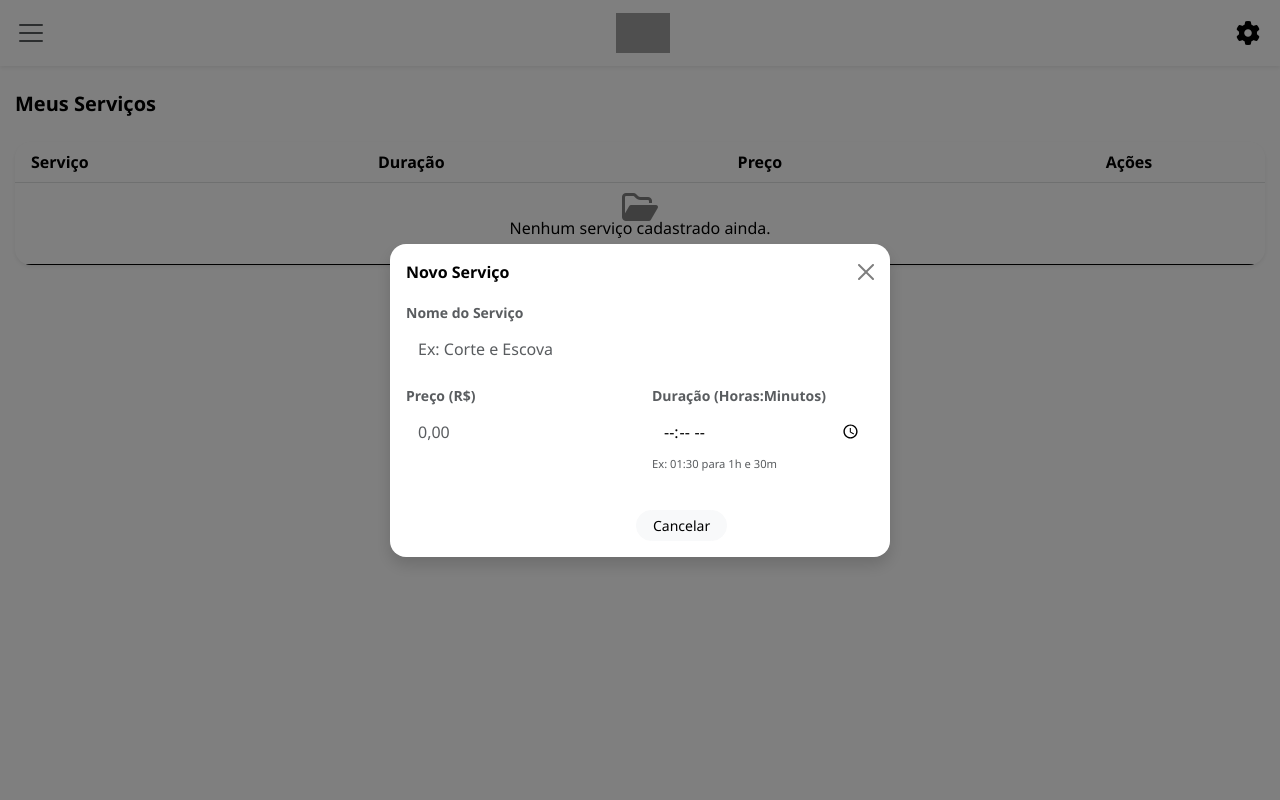
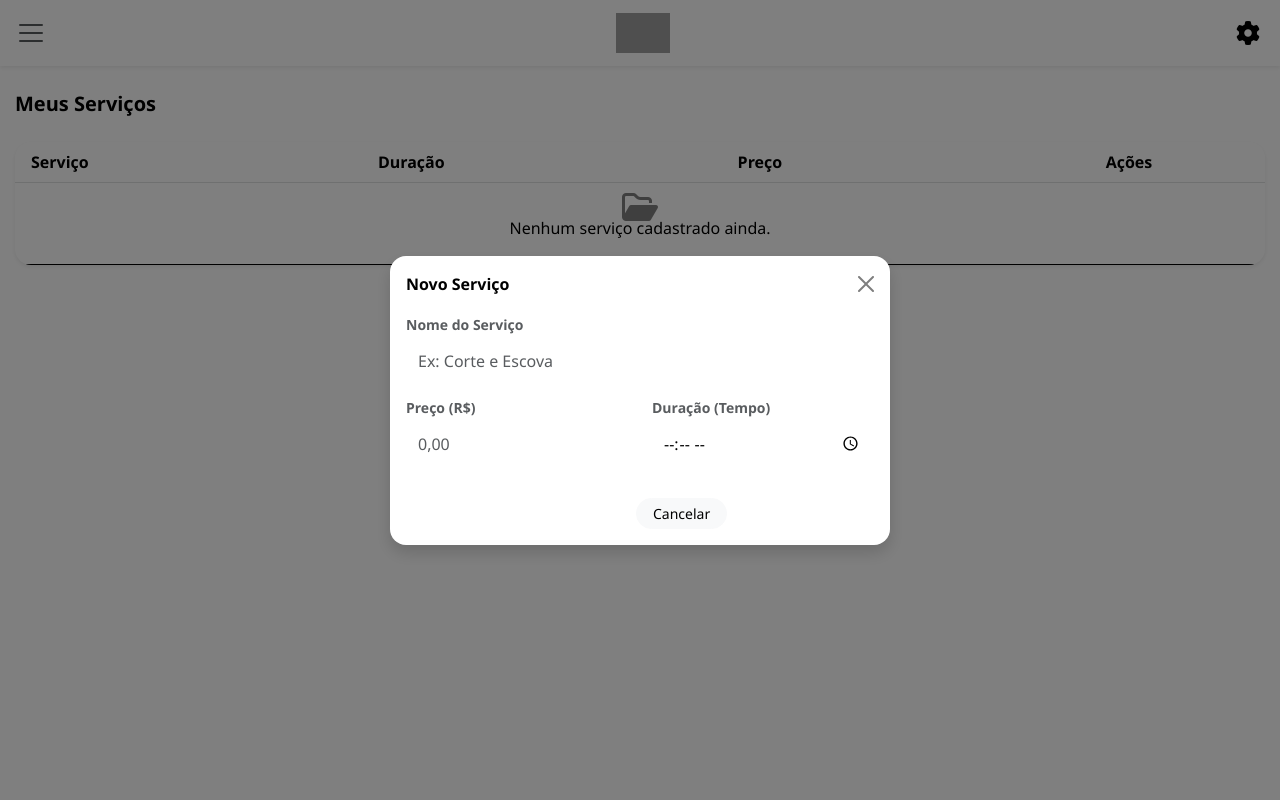
Before and after one commit to viniciusvpg/vpg_saas_manicure, a Flask app: page /servicos in a window 1280 px wide, after a click on "Novo Serviço". Run offline with Flask 3, Linux system fonts and the light colour scheme; a user stored in the database is signed in; data comes from the database, SQL or seed files in the repository; grey boxes are pictures that could not be loaded.

Commit message:
Update servicos.html

```diff
--- a/templates/servicos.html
+++ b/templates/servicos.html
@@ -66,9 +66,8 @@
                             <input type="text" class="form-control rounded-3" name="valor" placeholder="0,00" required>
                         </div>
                         <div class="col-6 mb-3">
-                            <label class="form-label small fw-bold text-muted">Duração (Horas:Minutos)</label>
+                            <label class="form-label small fw-bold text-muted">Duração (Tempo)</label>
                             <input type="time" class="form-control rounded-3" name="duracao" required>
-                            <small class="text-muted" style="font-size: 0.7rem;">Ex: 01:30 para 1h e 30m</small>
                         </div>
                     </div>
                 </div>
```
